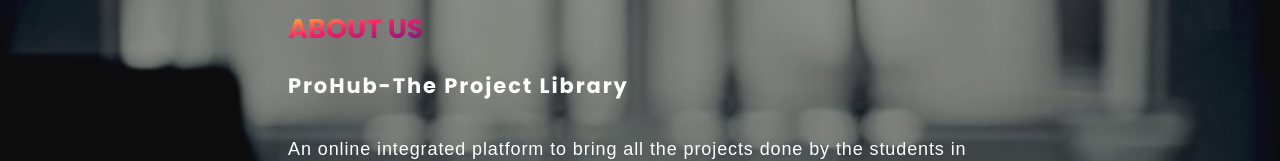
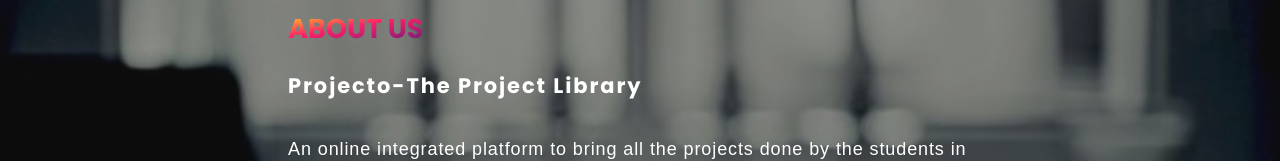
Before and after one commit to pranay202/Ideate, a React (Create React App) app in the folder client/: page /about in a window 1280 px wide. Shown: the part 186-347 px from the top of the page. Built offline with nearby package versions, Linux system fonts and the light colour scheme; a web font is replaced by a local one.

Commit message:
update about-page

```diff
--- a/client/src/components/about/About.jsx
+++ b/client/src/components/about/About.jsx
@@ -12,7 +12,7 @@
 						<h1>About Us</h1>
 					</div>
 					<div className="content">
-						<h3>ProHub-The Project Library</h3><br></br>
+						<h3>Projecto-The Project Library</h3><br></br>
 						<p>An online integrated
 							platform to bring all the projects done by the
 							students in the University. The information on this platform will help you in the learning process as we have provided here the projects links,
```
